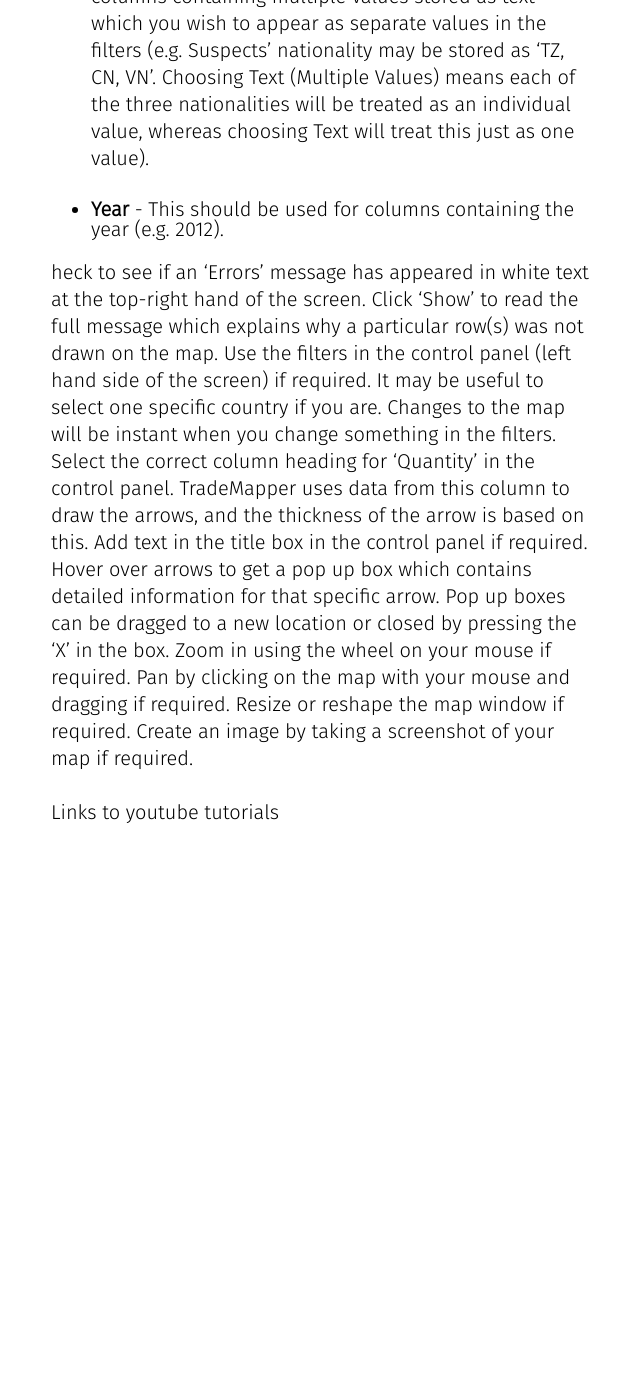
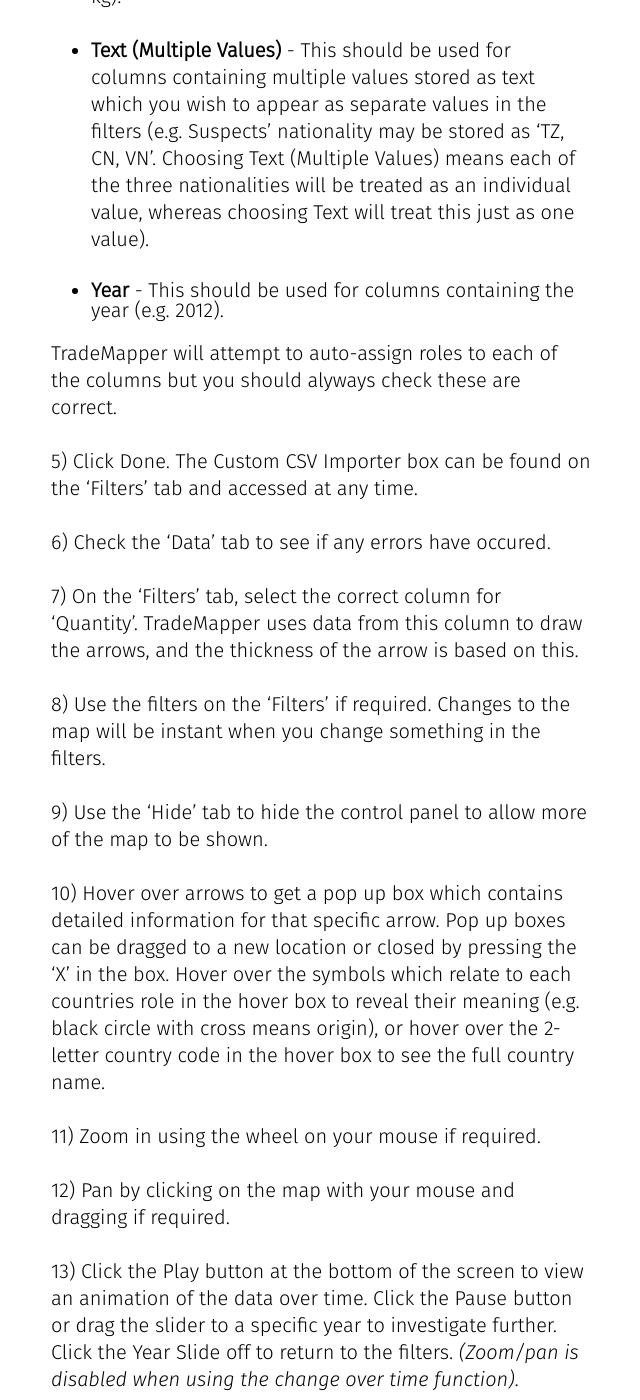
Before and after one commit to trademapper/trademapper-js, a Jekyll site: the page built from _pages/01_starting.md, in a window 1280 px wide and 1400 px high, scrolled down 1702 px. Shown: the whole window, without its empty margins (469-1109 px from the left). Built offline with Jekyll 4.4.1, drawn with Linux system fonts in a browser that asks for light colours; before the commit the page ends 2575 px from its top, so only the background shows below that; some of the changed text lies outside the part shown.

Commit message:
Update 01_starting.md

```diff
--- a/_pages/01_starting.md
+++ b/_pages/01_starting.md
@@ -5,7 +5,7 @@
 ---
 
 
-1) Select the 'Data' tab and navigate to your .csv file. Files can be accessed from your computer or online using a url.
+1) Select the 'Data' tab and navigate to your .csv file. Files can be accessed from your computer or online using a url _(e.g. paste http://trademapper.aptivate.org/sample_data/cites/cites_unicorn.csv into the box_.
 
 2) If your data is from the CITES or ETIS database then it should draw instantly on the map.
 
@@ -33,15 +33,31 @@
 
  * __Year__ - This should be used for columns containing the year (e.g. 2012).
 
-heck to see if an ‘Errors’ message has appeared in white text at the top-right hand of the screen. Click ‘Show’ to read the full message which explains why a particular row(s) was not drawn on the map.
-Use the filters in the control panel (left hand side of the screen) if required. It may be useful to select one specific country if you are. Changes to the map will be instant when you change something in the filters.
-Select the correct column heading for ‘Quantity’ in the control panel. TradeMapper uses data from this column to draw the arrows, and the thickness of the arrow is based on this.
-Add text in the title box in the control panel if required.
-Hover over arrows to get a pop up box which contains detailed information for that specific arrow. Pop up boxes can be dragged to a new location or closed by pressing the ‘X’ in the box.
-Zoom in using the wheel on your mouse if required.
-Pan by clicking on the map with your mouse and dragging if required.
-Resize or reshape the map window if required.
-Create an image by taking a screenshot of your map if required.
+TradeMapper will attempt to auto-assign roles to each of the columns but you should alyways check these are correct.
+
+5) Click Done. The Custom CSV Importer box can be found on the 'Filters' tab and accessed at any time.
+
+6) Check the 'Data' tab to see if any errors have occured.
+
+7) On the 'Filters' tab, select the correct column for ‘Quantity’. TradeMapper uses data from this column to draw the arrows, and the thickness of the arrow is based on this.
+
+8) Use the filters on the 'Filters' if required. Changes to the map will be instant when you change something in the filters.
+
+9) Use the 'Hide' tab to hide the control panel to allow more of the map to be shown.
+
+10) Hover over arrows to get a pop up box which contains detailed information for that specific arrow. Pop up boxes can be dragged to a new location or closed by pressing the ‘X’ in the box.  Hover over the symbols which relate to each countries role in the hover box to reveal their meaning (e.g. black circle with cross means origin), or hover over the 2-letter country code in the hover box to see the full country name.
+
+11) Zoom in using the wheel on your mouse if required.
+
+12) Pan by clicking on the map with your mouse and dragging if required.
+
+13) Click the Play button at the bottom of the screen to view an animation of the data over time. Click the Pause button or drag the slider to a specific year to investigate further. Click the Year Slide off to return to the filters. _(Zoom/pan is disabled when using the change over time function)_.
+
+14) Share your map by:
+ * Taking a screenshot
+ * Embedding the .csv in the url and sharing.
 
 
-Links to youtube tutorials
+##Links to youtube tutorials _(coming soon)_
+
+What if my data doesn't contain 2- letter country codes?
```
